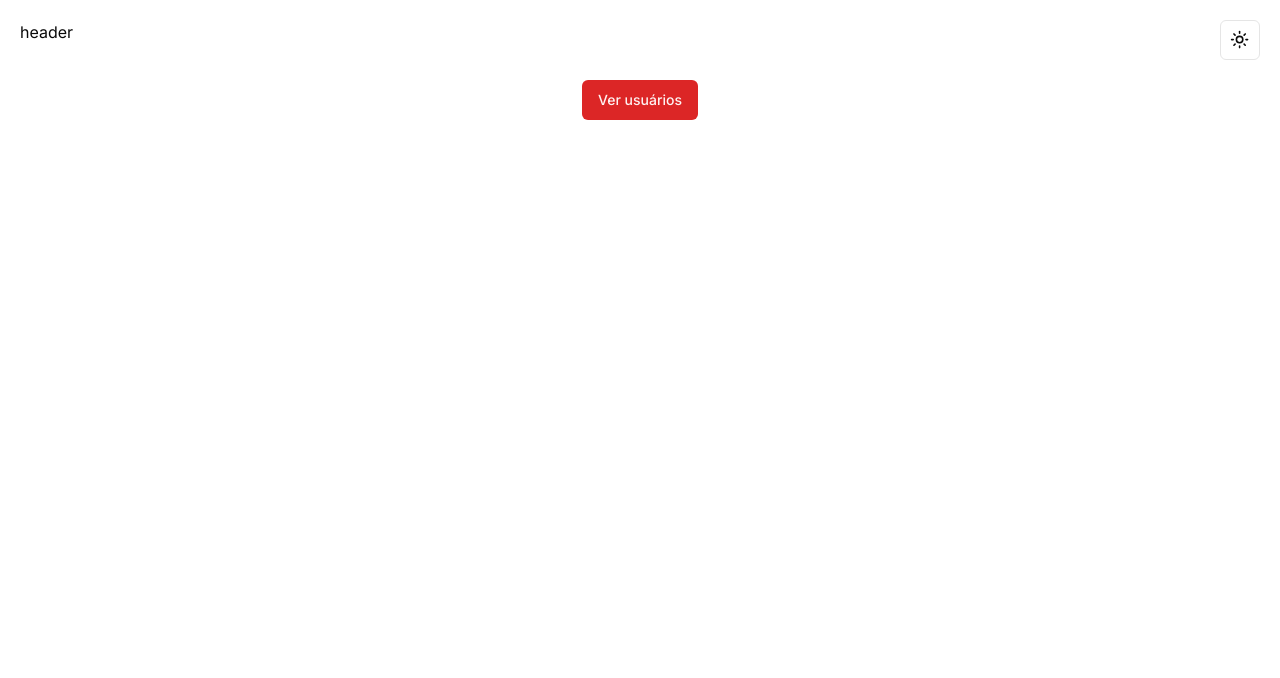
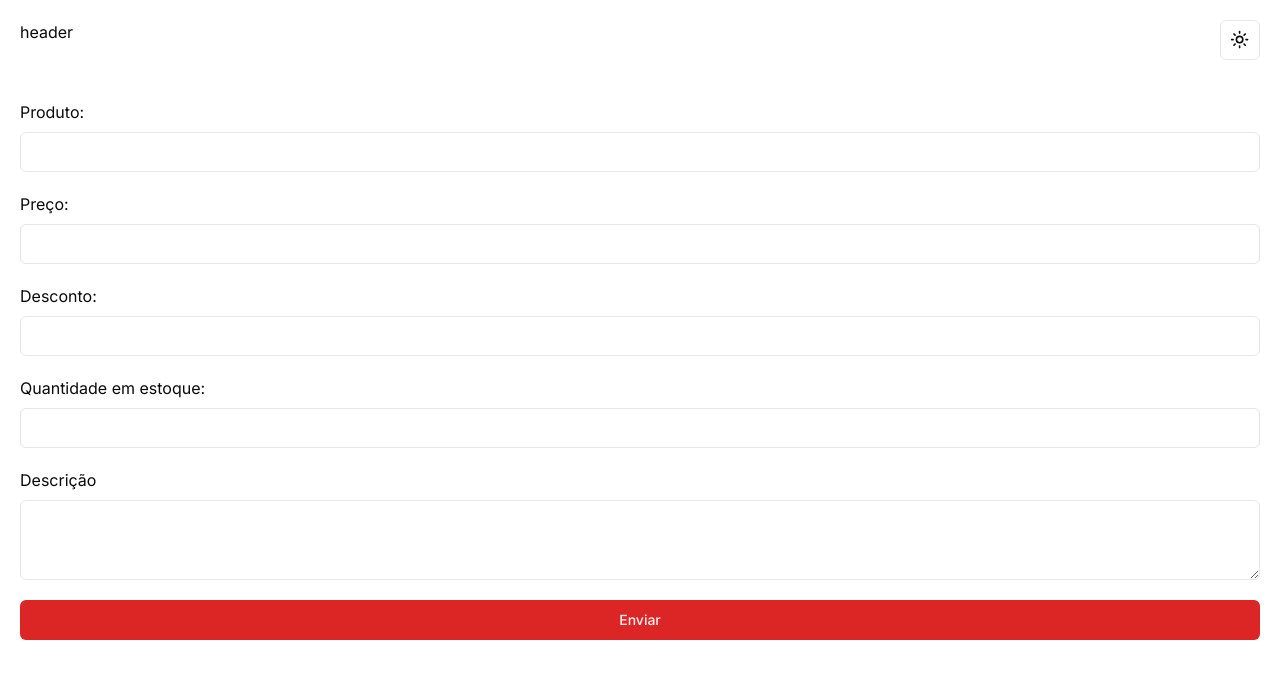
Before and after one commit to hiagoCf19/Register_products, a Next.js app in the folder web/: page / in a window 1280 px wide. Shown: the top 678 px of the page. Built offline with nearby package versions, Linux system fonts and the light colour scheme.

Commit message:
feat: add page to product catalog

```diff
--- a/web/app/page.tsx
+++ b/web/app/page.tsx
@@ -1,21 +1,105 @@
+"use client"
 import { Button } from "@/components/ui/button";
-import Link from "next/link";
+import { Input } from "@/components/ui/input"
+import { Textarea } from "@/components/ui/textarea"
+import { METHODS } from "http";
+import { Loader2 } from "lucide-react";
+import { FormEvent, useState } from "react";
+import { toast } from "sonner";
 
-
+// {
+//   "id": 1,
+//     "name": "Example Product",
+//       "description": "This is an example product description.",
+//         "price": 99.99,
+//           "discount": 10.00,
+//             "quantity_in_stock": 50
+// }
 
 
 export default function Home() {
+  const [name, setName] = useState('')
+  const [description, setDescription] = useState('')
+  const [price, setPrice] = useState('')
+  const [discount, setDiscount] = useState('')
+  const [quantity_in_stock, setQuantity_in_stock] = useState('')
+  const [loading, setLoading] = useState(false)
+  const createProduct = async () => {
+    const data = {
+      name: name,
+      description: description,
+      price: price,
+      discount: discount,
+      quantity_in_stock: quantity_in_stock
+    }
+    try {
+      setLoading(true)
+      const response = await fetch("http://localhost:8080/products/add",
+        {
+          method: "POST",
+          headers: {
+            "Content-Type": "application/json",
+          },
+          body: JSON.stringify(data),
+        });
+      if (response.ok) {
+        toast.success("Produto cadastrado com sucesso");
+        setName('')
+        setDescription('')
+        setPrice('')
+        setDiscount('')
+        setQuantity_in_stock('')
+
+      } else {
+        const error = await response.json();
+        console.error(error);
+      }
+    } catch (error) {
+      console.error("Error:", error);
+    } finally {
+      setLoading(false)
+    }
+  }
+  const handleSubmit = (e: FormEvent<HTMLFormElement>) => {
+    e.preventDefault();
+    createProduct();
+  }
   return (
     <>
-      <div className="flex justify-center font-semibold text-xl">
-
-        <Link href={"/users"}>
-          <Button >
-            Ver usuários
-
-          </Button>
-        </Link>
-      </div>
+      <form className="p-5 flex flex-col gap-3" onSubmit={handleSubmit}>
+        <label htmlFor="Produto">
+          Produto:
+          <Input className="my-2" value={name} onChange={(e) => setName(e.target.value)} />
+        </label>
+        <label htmlFor="">
+          Preço:
+          <Input className="my-2" value={price} onChange={(e) => setPrice(e.target.value)} />
+        </label>
+        <label htmlFor="">
+          Desconto:
+          <Input className="my-2" value={discount} onChange={(e) => setDiscount(e.target.value)} />
+        </label>
+        <label htmlFor="">
+          Quantidade em estoque:
+          <Input className="my-2" value={quantity_in_stock} onChange={(e) => setQuantity_in_stock(e.target.value)} />
+        </label>
+        <label htmlFor="" >
+          Descrição
+          <Textarea
+            value={description}
+            onChange={(e) => setDescription(e.target.value)}
+            className="my-2"
+          />
+        </label>
+        <Button type="submit" disabled={loading}  >
+          {loading ?
+            <>
+              <Loader2 className="animate-spin mx-1" />
+              Processando...
+            </>
+            : "Enviar"}
+        </Button>
+      </form >
     </>
   );
 }
--- /dev/null
+++ b/web/components/ui/textarea.tsx
@@ -0,0 +1,24 @@
+import * as React from "react"
+
+import { cn } from "@/lib/utils"
+
+export interface TextareaProps
+  extends React.TextareaHTMLAttributes<HTMLTextAreaElement> {}
+
+const Textarea = React.forwardRef<HTMLTextAreaElement, TextareaProps>(
+  ({ className, ...props }, ref) => {
+    return (
+      <textarea
+        className={cn(
+          "flex min-h-[80px] w-full rounded-md border border-input bg-background px-3 py-2 text-sm ring-offset-background placeholder:text-muted-foreground focus-visible:outline-none focus-visible:ring-2 focus-visible:ring-ring focus-visible:ring-offset-2 disabled:cursor-not-allowed disabled:opacity-50",
+          className
+        )}
+        ref={ref}
+        {...props}
+      />
+    )
+  }
+)
+Textarea.displayName = "Textarea"
+
+export { Textarea }
```
